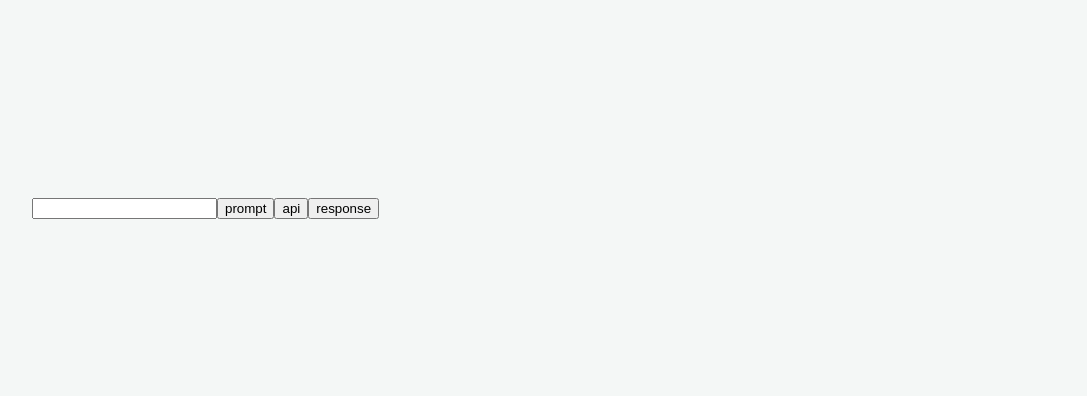
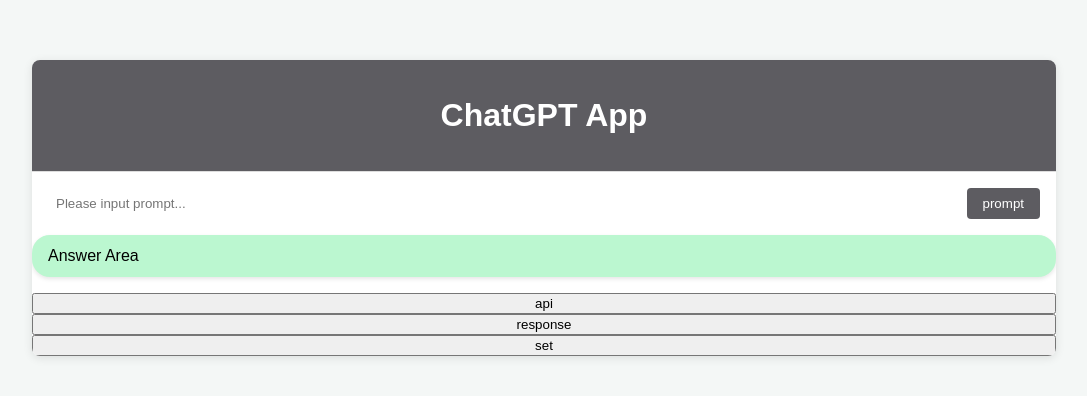
Before and after one commit to aion0721/Chatgpt-SampleApp, a React (Vite) app: page / in a window 1280 px wide. Shown: the part 192-588 px from the top of the page, without its empty margins (96-1183 px from the left). Built offline with nearby package versions, Linux system fonts and the light colour scheme.

Commit message:
Create Loading Dots

```diff
--- a/src/App.jsx
+++ b/src/App.jsx
@@ -1,14 +1,15 @@
 import { useState } from "react";
 import "./App.css";
 import axios from "axios";
+import LoadingDots from "./LoadingDots";
 
 function App() {
   const [prompt, setPrompt] = useState("");
-  const [response, setResponse] = useState("");
+  const [response, setResponse] = useState("Answer Area");
 
   const handlePrompt = async () => {
     try {
-      setResponse("Loading...");
+      setResponse("Loading");
       const response = await axios.post(
         "https://api.openai.com/v1/chat/completions",
         JSON.stringify({
@@ -28,19 +29,45 @@
       console.error(`Error ChatGPT: ${error}`);
     }
   };
+  const setResponseSample = () => {
+    setResponse(
+      "JavaScriptは、ウェブページの動的な要素やインタラクティブな機能を実現するために使用されるプログラミング言語です。\nHTMLやCSSと組み合わせて使用され、クライアントサイドで実行されます。JavaScriptは、ユーザーの入力に応じてページを変更したり、データを取得して表示したり、動画やアニメーションなどのマルチメディア要素を操作したりすることができます。\nまた、最近では、サーバーサイドやモバイルアプリケーションの開発にも使用されることがあります。"
+    );
+  };
   return (
     <>
+      <div className="chat-container">
+        <header className="chat-header">
+          <h1>ChatGPT App</h1>
+        </header>
+
+        <section className="chat-message"></section>
+
+        <div className="message-form">
           <input
             type="text"
             value={prompt}
+            className="message-input"
+            placeholder="Please input prompt..."
             onChange={(e) => setPrompt(e.target.value)}
           ></input>
-      <button onClick={() => handlePrompt()}>prompt</button>
-      <button onClick={() => console.log(import.meta.env.VITE_OPENAI_API_KEY)}>
+          <button onClick={() => handlePrompt()} className="send-button">
+            prompt
+          </button>
+        </div>
+        <div className="message gpt-response">
+          <div className="text">
+            {response === "Loading" ? <LoadingDots /> : response}
+          </div>
+        </div>
+        <button
+          onClick={() => console.log(import.meta.env.VITE_OPENAI_API_KEY)}
+        >
           api
         </button>
         <button onClick={() => console.log(response)}>response</button>
-      {response}
+        <button onClick={setResponseSample}>set</button>
+      </div>
     </>
   );
 }
--- /dev/null
+++ b/src/LoadingDots.jsx
@@ -0,0 +1,19 @@
+import React, { useState, useEffect } from "react";
+
+const LoadingDots = () => {
+  const [dots, setDots] = useState("");
+
+  useEffect(() => {
+    const intervalId = setInterval(() => {
+      // 現在のドットの状態に基づいて次の状態を設定
+      setDots((prevDots) => (prevDots.length < 3 ? prevDots + "." : ""));
+    }, 1000); // 1000ミリ秒ごとに更新
+
+    // コンポーネントのアンマウント時にインターバルをクリア
+    return () => clearInterval(intervalId);
+  }, []); // 空の依存配列でマウント時にのみ実行
+
+  return <>Loading{dots}</>;
+};
+
+export default LoadingDots;
```
Lines whose indentation alone changed are shown as unchanged.
